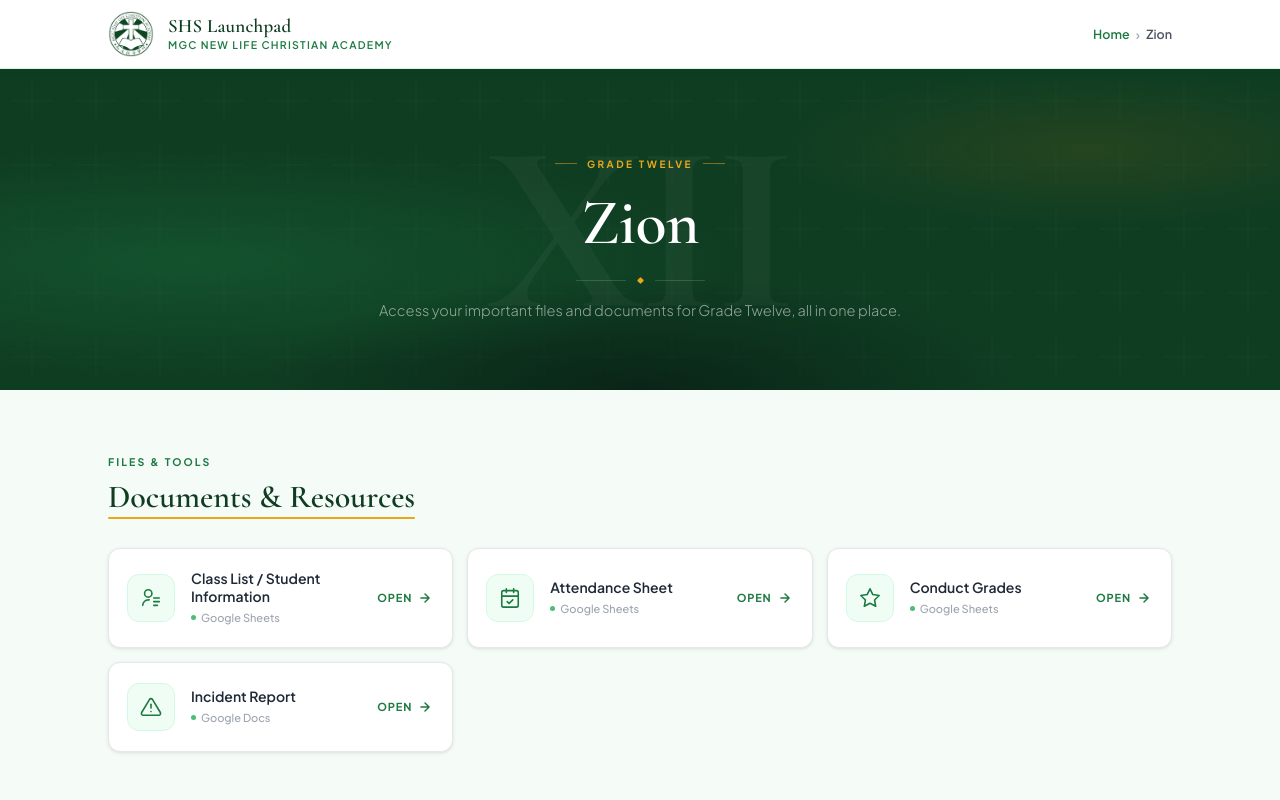
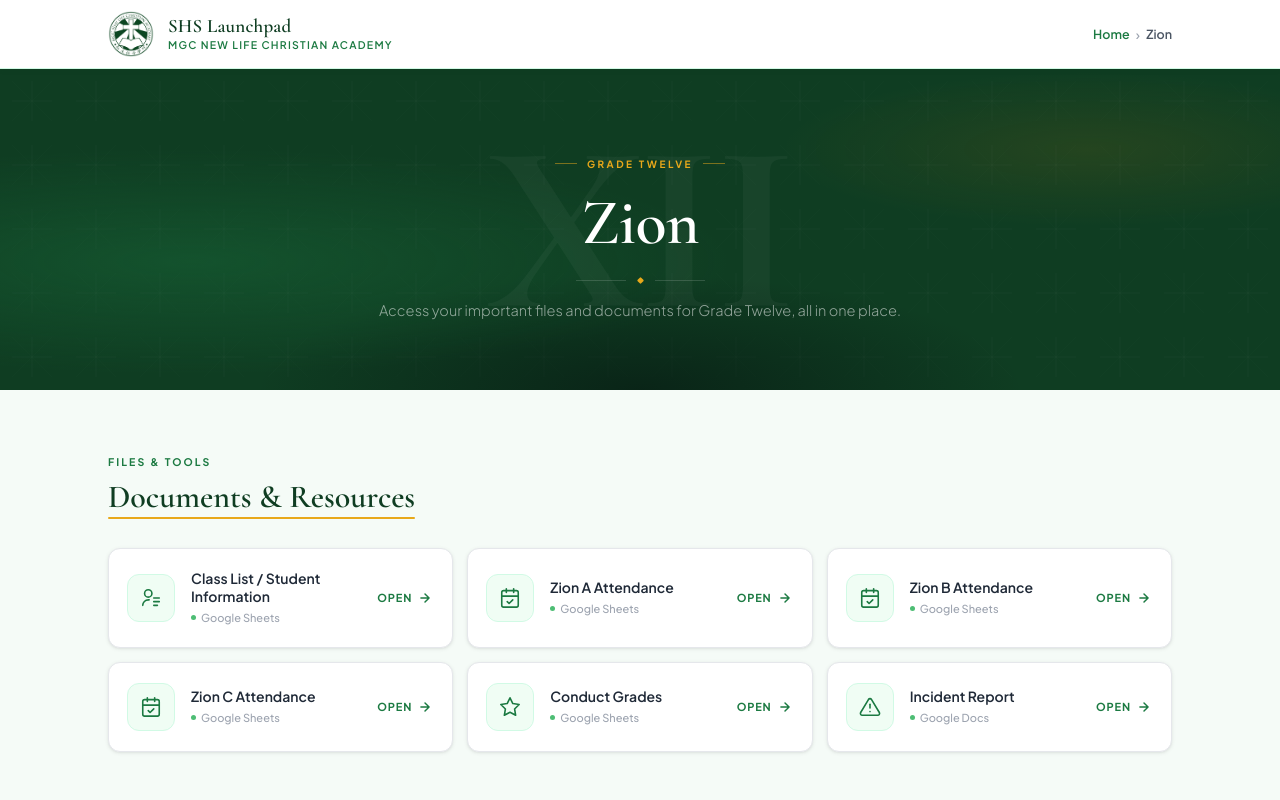
Before and after one commit to KuyaWes33/shslaunchpad, a plain HTML site: page zion.html in a window 1280 px wide. Shown: the top 800 px of the page. Drawn offline with nearby package versions, Linux system fonts and the light colour scheme.

Commit message:
Update zion.html

```diff
--- a/zion.html
+++ b/zion.html
@@ -377,8 +377,8 @@
           </div>
         </a>
 
-        <!-- 2. Attendance Sheet (Grade 12) -->
-        <a class="doc-card" data-link="attendanceSheet" href="#" target="_blank" rel="noopener noreferrer" aria-label="Attendance Sheet — opens in new tab">
+        <!-- 2. Attendance Sheet — Zion A (Grade 12) -->
+        <a class="doc-card" data-link="attendanceZionA" href="#" target="_blank" rel="noopener noreferrer" aria-label="Zion A Attendance — opens in new tab">
           <div class="doc-icon" aria-hidden="true">
             <svg viewBox="0 0 24 24">
               <rect x="3" y="4" width="18" height="18" rx="2"/>
@@ -389,7 +389,7 @@
             </svg>
           </div>
           <div class="doc-content">
-            <span class="doc-name">Attendance Sheet</span>
+            <span class="doc-name">Zion A Attendance</span>
             <span class="doc-type">
               <span class="doc-type-dot"></span>Google Sheets
             </span>
@@ -400,7 +400,53 @@
           </div>
         </a>
 
-        <!-- 3. Conduct Grades -->
+        <!-- 3. Attendance Sheet — Zion B (Grade 12) -->
+        <a class="doc-card" data-link="attendanceZionB" href="#" target="_blank" rel="noopener noreferrer" aria-label="Zion B Attendance — opens in new tab">
+          <div class="doc-icon" aria-hidden="true">
+            <svg viewBox="0 0 24 24">
+              <rect x="3" y="4" width="18" height="18" rx="2"/>
+              <line x1="16" y1="2" x2="16" y2="6"/>
+              <line x1="8"  y1="2" x2="8"  y2="6"/>
+              <line x1="3"  y1="10" x2="21" y2="10"/>
+              <polyline points="9 16 11 18 15 14"/>
+            </svg>
+          </div>
+          <div class="doc-content">
+            <span class="doc-name">Zion B Attendance</span>
+            <span class="doc-type">
+              <span class="doc-type-dot"></span>Google Sheets
+            </span>
+          </div>
+          <div class="doc-action">
+            Open
+            <svg class="doc-arrow" viewBox="0 0 24 24"><path d="M5 12h14M12 5l7 7-7 7"/></svg>
+          </div>
+        </a>
+
+        <!-- 4. Attendance Sheet — Zion C (Grade 12) -->
+        <a class="doc-card" data-link="attendanceZionC" href="#" target="_blank" rel="noopener noreferrer" aria-label="Zion C Attendance — opens in new tab">
+          <div class="doc-icon" aria-hidden="true">
+            <svg viewBox="0 0 24 24">
+              <rect x="3" y="4" width="18" height="18" rx="2"/>
+              <line x1="16" y1="2" x2="16" y2="6"/>
+              <line x1="8"  y1="2" x2="8"  y2="6"/>
+              <line x1="3"  y1="10" x2="21" y2="10"/>
+              <polyline points="9 16 11 18 15 14"/>
+            </svg>
+          </div>
+          <div class="doc-content">
+            <span class="doc-name">Zion C Attendance</span>
+            <span class="doc-type">
+              <span class="doc-type-dot"></span>Google Sheets
+            </span>
+          </div>
+          <div class="doc-action">
+            Open
+            <svg class="doc-arrow" viewBox="0 0 24 24"><path d="M5 12h14M12 5l7 7-7 7"/></svg>
+          </div>
+        </a>
+
+        <!-- 5. Conduct Grades -->
         <a class="doc-card" data-link="conductGrades" href="#" target="_blank" rel="noopener noreferrer" aria-label="Conduct Grades — opens in new tab">
           <div class="doc-icon" aria-hidden="true">
             <svg viewBox="0 0 24 24">
@@ -489,7 +535,9 @@
   <script>
     const LINKS = {
       classListStudentInfo: "#",  /* Replace with Grade 12 Class List / Student Info Sheet URL */
-      attendanceSheet:      "#",  /* Replace with Grade 12 Attendance Sheet URL */
+      attendanceZionA:      "https://docs.google.com/spreadsheets/d/1FpHSdi5f5RMY3KVhXmbageLw8MfR_63M/edit?usp=sharing_eil&rtpof=true&sd=true&ts=6a460807",  /* Replace with Zion A Attendance Sheet URL */
+      attendanceZionB:      "https://docs.google.com/spreadsheets/d/1Xbd1Z4tzxIBziaMdnXfxXDWeI8h3OSGI/edit?usp=sharing_eil&rtpof=true&sd=true&ts=6a4607e1",  /* Replace with Zion B Attendance Sheet URL */
+      attendanceZionC:      "https://docs.google.com/spreadsheets/d/1bDr584SdQXEhdFkNV5xdLgl2ZAPWxzG4/edit?usp=sharing_eil&rtpof=true&sd=true&ts=6a460140",  /* Replace with Zion C Attendance Sheet URL */
       conductGrades:        "#",  /* Replace with Grade 12 Conduct Grades Sheet URL */
       incidentReport:       "#",  /* Replace with Grade 12 Incident Report Doc URL */
     };
```
